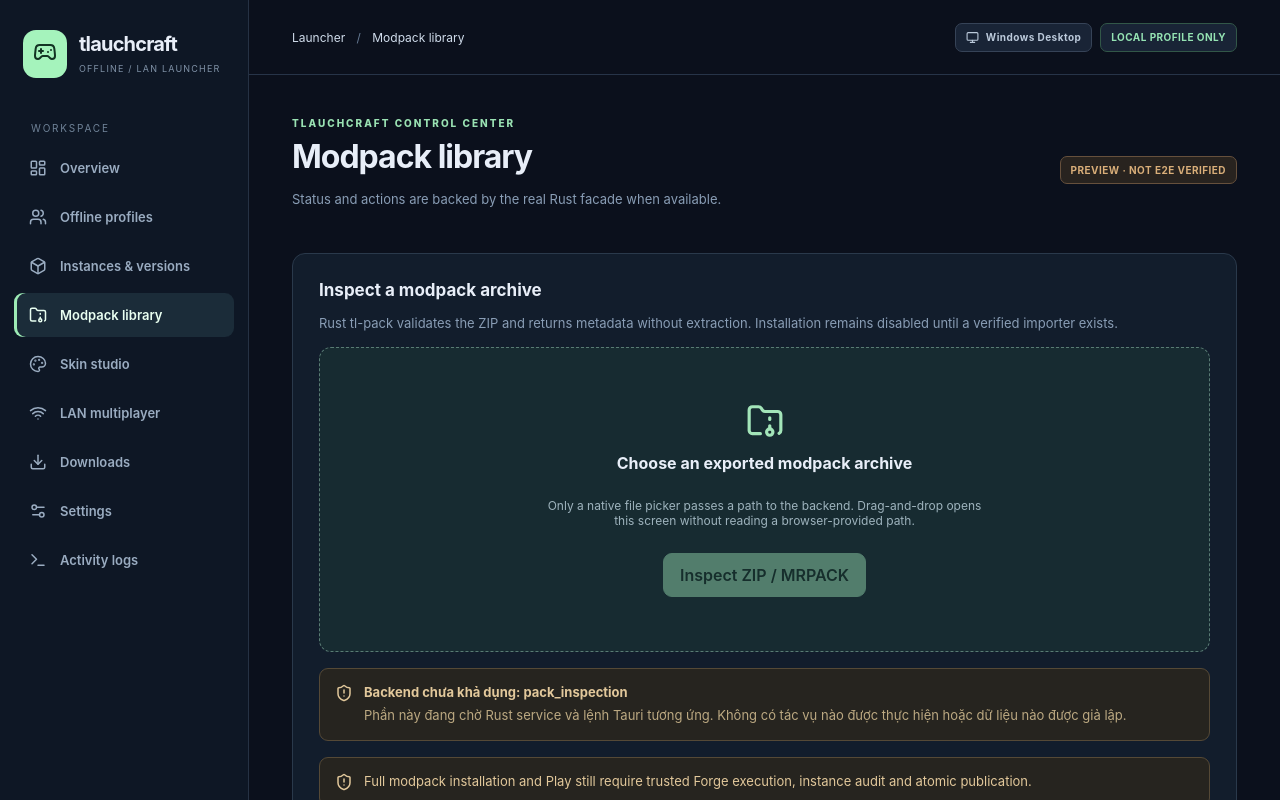
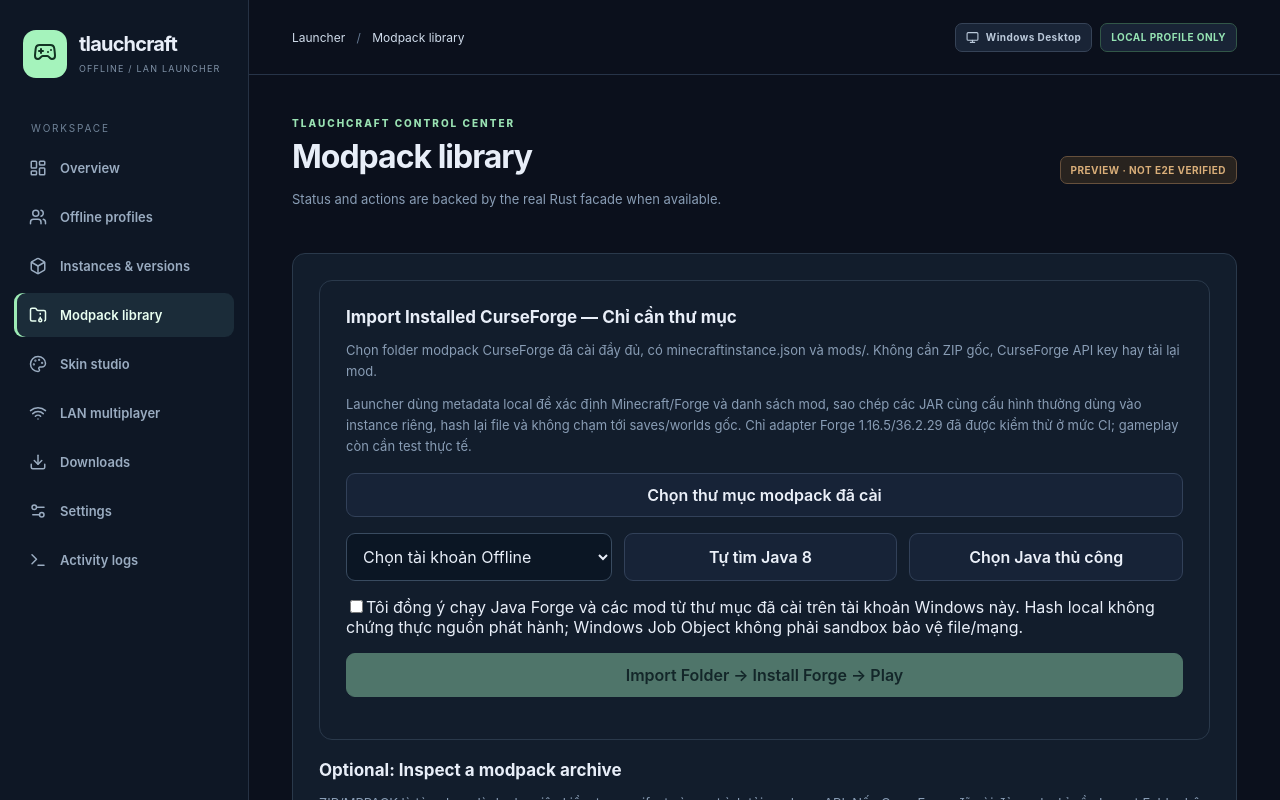
Before and after one commit to 1doiliemkhoet/tlauchcraft, a React (Vite) app in the folder apps/desktop/: page / in a window 1280 px wide. Both pictures are taken after a click on the button "Modpack library". Shown: the top 800 px of the page. Built offline with nearby package versions, Linux system fonts and the light colour scheme.

Commit message:
feat(UI): offer installed CurseForge folder-only import as primary workflow
No user ZIP or key; reuse Java 8 auto-discovery, offline identity, execution consent and live operation status; separate optional ZIP inspection.

```diff
--- a/apps/desktop/src/App.tsx
+++ b/apps/desktop/src/App.tsx
@@ -13,7 +13,9 @@ const PACK_PROGRESS_LABELS: Record<string, string> = {
   'forge.pinned_mojang_maven': 'Đang tải và kiểm tra Minecraft, Forge và thư viện chính thức',
   'forge.processor_output_verified': 'Đã xác minh processor; đang publish instance',
   'forge.ready_after_independent_audit': 'Instance đã được xác minh và publish',
-  'local_import.manifest_ids': 'Đang đối chiếu CurseForge ZIP với metadata profile đã cài',
+  'local_import.manifest_ids': 'Đang đối chiếu danh sách mod JAR với metadata profile đã cài',
+  'local_import.read_installed_folder': 'Đang kiểm tra thư mục CurseForge và dựng manifest local, không cần ZIP',
+  'local_import.snapshot_manifest_verified': 'Đã xác minh manifest nội bộ và cấu hình; bắt đầu stage mod',
   'local_import.copied_mods_hashed': 'Đã chép và hash từng mod JAR; đang chuẩn bị Forge chính thức',
   'local_import.publishing_verified_forge': 'Đang ghép Minecraft, Forge và modpack vào instance riêng',
   'local_import.ready_local_hashes_only': 'Đã publish bản local, chưa kiểm chứng game chạy thật',
@@ -231,17 +233,17 @@ export default function App() {
       });
     })().catch(e => setError(backendError(e)));
   };
-  const importInstalledCurseForge = () => {
-    if (!packArchivePath || !installedCurseForgeFolder || !selectedProfile ||
-        !forgeJavaPath || !forgeHostConsent) return;
+  const importInstalledFolder = () => {
+    if (!installedCurseForgeFolder || !selectedProfile ||
+        !forgeJavaPath || !forgeHostConsent || busy) return;
     const operationId = `local-${crypto.randomUUID()}`;
     setPackOperationId(operationId);
-    void run('Import installed CurseForge profile', async () => {
-      const instance = await operations.importInstalledCurseForge(
-        caps, packArchivePath, installedCurseForgeFolder, operationId,
+    void run('Import installed CurseForge folder', async () => {
+      const instance = await operations.importInstalledFolder(
+        caps, installedCurseForgeFolder, operationId,
         selectedProfile, forgeJavaPath, forgeHostConsent
       );
-      log(`Local CurseForge profile imported as ${instance.id}. Local JAR digests are NOT provider-authenticated. Real gameplay NOT_VERIFIED.`);
+      log(`Installed folder imported as ${instance.id}. Local JAR hashes are NOT provider-authenticated. Real gameplay NOT_VERIFIED.`);
       await refresh(caps);
       setSelectedInstance(instance.id);
       setPage('instances');
@@ -433,22 +435,20 @@ export default function App() {
           </Notice>)}
           {!caps.features.game && <Unavailable feature="game"/>}
         </div>}
-        {page === 'modpacks' && <div className="panel"><h3>Inspect a modpack archive</h3><p className="muted">Rust tl-pack validates the ZIP and returns metadata without extraction. Installation remains disabled until a verified importer exists.</p><div className="dropzone"><FolderArchive size={38}/><strong>Choose an exported modpack archive</strong><p>Only a native file picker passes a path to the backend. Drag-and-drop opens this screen without reading a browser-provided path.</p><button className="primary" disabled={!caps.features.pack_inspection || busy} onClick={() => void importFile()}>Inspect ZIP / MRPACK</button></div>{packPreview && <div className="panel"><h3>Read-only inspection result</h3><div className="item"><strong>{packPreview.name}</strong><span>{packPreview.game_version} · {packPreview.loader.kind}</span></div><div className="item">Archive hash (SHA-256) <span className="mono">{packPreview.archive_sha256}</span></div><div className="item">Entries <span>{packPreview.archive_entries}</span></div>{packPreview.warnings.map((warning, i) => <Notice key={i}>{warning}</Notice>)}<Notice>Inspected only: the modpack has NOT been installed, verified for play, or launched.</Notice></div>}{packPreview?.source === 'curseforge_zip' && packArchivePath && <div className="panel">
-          <h3>CurseForge — verified file staging</h3>
-          <div className="panel">
-            <h3>Import Installed Modpack — không cần CurseForge API key</h3>
-            <p className="muted">Mở CurseForge App → Minecraft → My Modpacks → Rustic Waters II → dấu ba chấm → Open Folder. Chọn đúng thư mục profile có mods/ và minecraftinstance.json. TLaunchCraft chỉ sao chép các JAR khớp manifest ZIP, không sửa source hay world saves.</p>
-            <p className="muted">Giới hạn: để publish Forge ngay, bản kiểm thử đầu tiên hỗ trợ Minecraft 1.16.5 / Forge 36.2.29. Các mod được SHA-1/SHA-256 tại máy, không phải xác thực bởi CurseForge API.</p>
+        {page === 'modpacks' && <div className="panel"><div className="panel">
+        <h3>Import Installed CurseForge — Chỉ cần thư mục</h3>
+        <p className="muted">Chọn folder modpack CurseForge đã cài đầy đủ, có minecraftinstance.json và mods/. Không cần ZIP gốc, CurseForge API key hay tải lại mod.</p>
+        <p className="muted">Launcher dùng metadata local để xác định Minecraft/Forge và danh sách mod, sao chép các JAR cùng cấu hình thường dùng vào instance riêng, hash lại file và không chạm tới saves/worlds gốc. Chỉ adapter Forge 1.16.5/36.2.29 đã được kiểm thử ở mức CI; gameplay còn cần test thực tế.</p>
         <div className="form-row">
           <button disabled={busy} onClick={() => void (async () => {
             const path = await open({ directory: true, multiple: false });
             if (typeof path === 'string') setInstalledCurseForgeFolder(path);
-              })().catch(e => setError(backendError(e)))}>Choose installed CurseForge profile folder</button>
+          })().catch(e => setError(backendError(e)))}>Chọn thư mục modpack đã cài</button>
           {installedCurseForgeFolder && <span className="mono">{installedCurseForgeFolder}</span>}
         </div>
         <div className="form-row">
-              <select aria-label="Offline profile for imported pack" value={selectedProfile} onChange={e => setSelectedProfile(e.target.value)}>
-                <option value="">Choose offline player</option>
+          <select aria-label="Offline player for installed folder" value={selectedProfile} onChange={e => setSelectedProfile(e.target.value)}>
+            <option value="">Chọn tài khoản Offline</option>
             {profiles.map(p => <option key={p.id} value={p.id}>{p.username}</option>)}
           </select>
           <button disabled={busy || java8Search === 'searching'} onClick={rescanJava8}>
@@ -456,26 +456,21 @@ export default function App() {
           </button>
           <button disabled={busy} onClick={() => void (async () => {
             const path = await open({ multiple: false, filters: [{ name: 'Java 8 executable', extensions: ['exe'] }] });
-                if (typeof path === 'string') {
-                  setForgeJavaPath(path);
-                  setJava8Search('found');
-                }
+            if (typeof path === 'string') { setForgeJavaPath(path); setJava8Search('found'); }
           })().catch(e => setError(backendError(e)))}>Chọn Java thủ công</button>
-              {forgeJavaPath && <span className="mono" role="status">Java đã chọn: {forgeJavaPath}</span>}
-              {!forgeJavaPath && java8Search === 'missing' && <span role="status">Không tìm thấy Java 8. Cài Java 8 hoặc chọn thủ công.</span>}
-              {!forgeJavaPath && java8Search === 'error' && <span role="status">Không thể quét Java. Có thể chọn file java.exe thủ công.</span>}
         </div>
+        {forgeJavaPath && <p className="mono" role="status">Java 8: {forgeJavaPath}</p>}
+        {!forgeJavaPath && java8Search === 'missing' && <Notice>Máy chưa tìm thấy Java 8. Cài Java 8 hoặc chọn thủ công.</Notice>}
+        {!forgeJavaPath && java8Search === 'error' && <Notice>Không thể quét Java. Chọn file java.exe thủ công.</Notice>}
         <label><input type="checkbox" checked={forgeHostConsent} onChange={e => setForgeHostConsent(e.target.checked)}/>
-              I approve loading locally installed mods and running official Forge Java on this Windows account. Local hashes do not certify upstream safety; Windows Job Object is not a file/network sandbox.
+          Tôi đồng ý chạy Java Forge và các mod từ thư mục đã cài trên tài khoản Windows này. Hash local không chứng thực nguồn phát hành; Windows Job Object không phải sandbox bảo vệ file/mạng.
         </label>
         <div className="form-row">
-              <button className="primary" disabled={busy || !installedCurseForgeFolder || !forgeJavaPath ||
-                !selectedProfile || !forgeHostConsent || packPreview.game_version !== '1.16.5' ||
-                packPreview.loader.version !== '36.2.29'
-              } onClick={importInstalledCurseForge}>Import locally installed modpack → Forge → Play</button>
+          <button className="primary" disabled={busy || !caps.features.pack_inspection || !installedCurseForgeFolder || !selectedProfile || !forgeJavaPath || !forgeHostConsent} onClick={importInstalledFolder}>Import Folder → Install Forge → Play</button>
         </div>
       </div>
-
+      <h3>Optional: Inspect a modpack archive</h3><p className="muted">ZIP/MRPACK là tùy chọn dành cho việc kiểm tra manifest và quy trình tải mod qua API. Nếu CurseForge đã cài đủ mod, chỉ cần Import Folder bên trên.</p><div className="dropzone"><FolderArchive size={38}/><strong>Choose an exported modpack archive</strong><p>Only a native file picker passes a path to the backend. Drag-and-drop opens this screen without reading a browser-provided path.</p><button className="primary" disabled={!caps.features.pack_inspection || busy} onClick={() => void importFile()}>Inspect ZIP / MRPACK</button></div>{packPreview && <div className="panel"><h3>Read-only inspection result</h3><div className="item"><strong>{packPreview.name}</strong><span>{packPreview.game_version} · {packPreview.loader.kind}</span></div><div className="item">Archive hash (SHA-256) <span className="mono">{packPreview.archive_sha256}</span></div><div className="item">Entries <span>{packPreview.archive_entries}</span></div>{packPreview.warnings.map((warning, i) => <Notice key={i}>{warning}</Notice>)}<Notice>Inspected only: the modpack has NOT been installed, verified for play, or launched.</Notice></div>}{packPreview?.source === 'curseforge_zip' && packArchivePath && <div className="panel">
+          <h3>CurseForge — verified file staging</h3>
           {curseForgeKeyConfigured === false && <Notice><strong>Chưa cấu hình CurseForge API key.</strong> Không có tác vụ tải mod nào được bắt đầu. Thiết lập biến môi trường <code>CURSEFORGE_API_KEY</code>, thoát hoàn toàn launcher và mở lại rồi mới Resolve/Download.</Notice>}
           {curseForgeKeyConfigured === null && <p className="muted" role="status">Đang kiểm tra cấu hình CurseForge API key...</p>}
           {curseForgeKeyConfigured === true && <p className="muted">Đã tìm thấy CurseForge API key trong môi trường backend (chưa kiểm tra quyền truy cập API).</p>}
```
Lines whose indentation alone changed are shown as unchanged.
